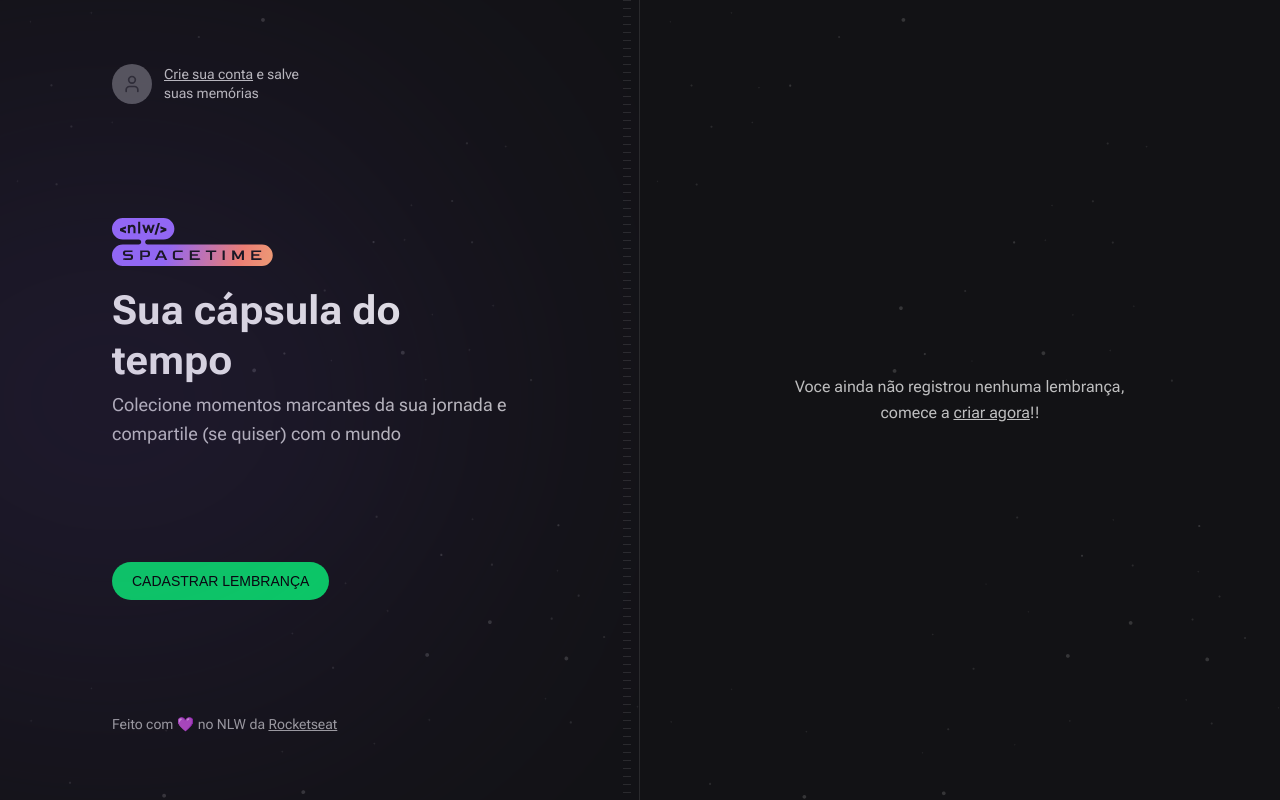
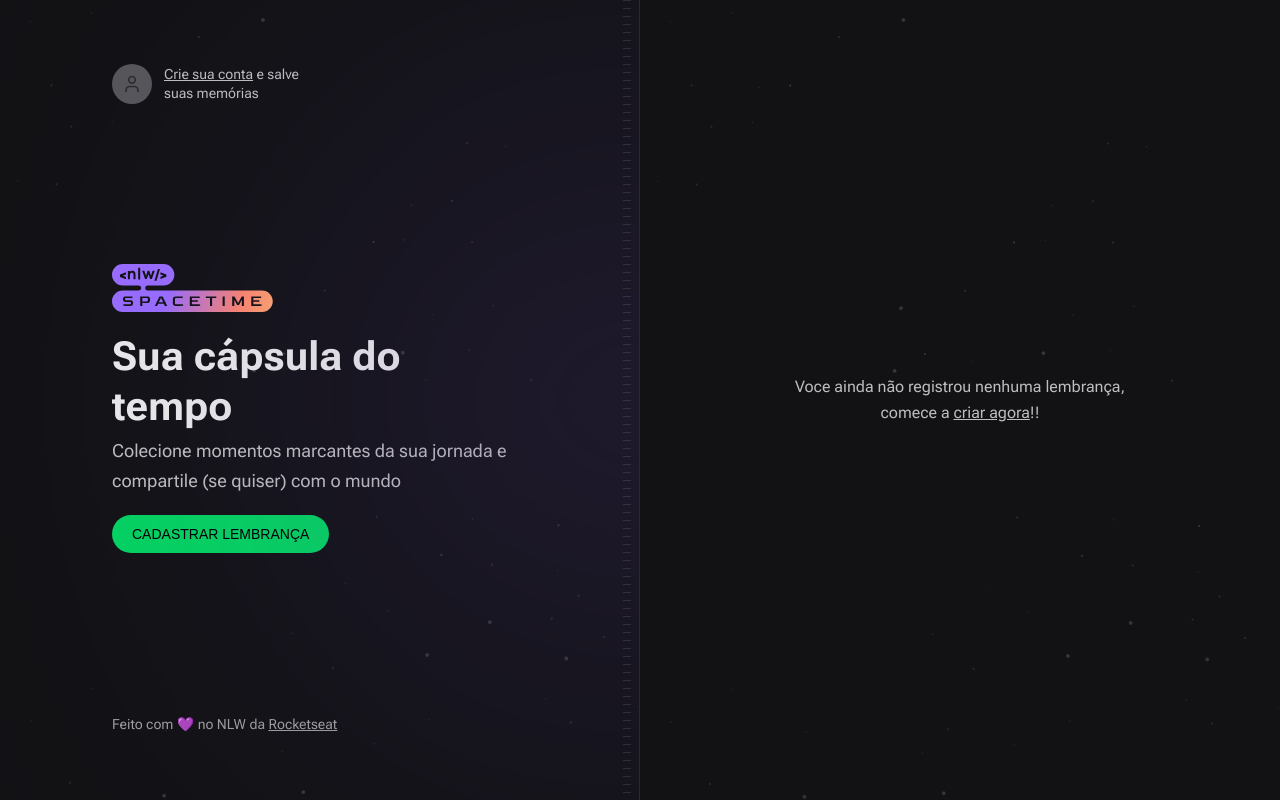
Before and after one commit to PedroGrunwald/PedroGrunwald-NLW-Spacetime-FullStack, a Next.js app in the folder web/: page / in a window 1280 px wide. Built offline with nearby package versions, Linux system fonts and the light colour scheme; no server answers; a web font is replaced by a local one.

Commit message:
fix/hero_component

```diff
--- a/web/src/app/layout.tsx
+++ b/web/src/app/layout.tsx
@@ -35,17 +35,11 @@ export default function RootLayout({ children }: { children: ReactNode }) {
           {/*left*/}
           <div className="relative bg-[url(../assets/bg-stars.svg)] bg-cover flex flex-col items-start justify-between px-28 py-16 border-r border-white/10 overflow-hidden">
             {/*Blur*/}
-            <div className="absolute right-0 top-1/2 h-[288px] w-[526px] -translate-y-1/2 -translate-x-1/2 rounded-full bg-purple-700 opacity-50 blur-full " />
+            <div className="absolute right-0 top-1/2 h-[288px] w-[526px] -translate-y-1/2 translate-x-1/2 rounded-full bg-purple-700 opacity-50 blur-full " />
             {/*Stripes*/}
             <div className="absolute bottom-0 right-2 top-0 w-2  bg-stripes" />
             {isAuthenticated ? <Profile /> : <Sigin />}
             <Hero />
-            <Link
-              href="/memories/new"
-              className="inline-block rounded-full bg-green-500 px-5 py-3 font-alt text-sm uppercase leading-none text-black hover:bg-white"
-            >
-              CADASTRAR LEMBRANÇA
-            </Link>
 
             <Copyright />
           </div>
--- a/web/src/components/Hero.tsx
+++ b/web/src/components/Hero.tsx
@@ -14,6 +14,13 @@ export function Hero() {
           Colecione momentos marcantes da sua jornada e compartile (se quiser) com o mundo
         </p>
       </div>
+      <Link
+              href="/memories/new"
+              className="inline-block rounded-full bg-green-500 px-5 py-3 font-alt text-sm uppercase leading-none text-black hover:bg-green-800"
+            >
+              CADASTRAR LEMBRANÇA
+            </Link>
+
     </div>
   )
 }
```
